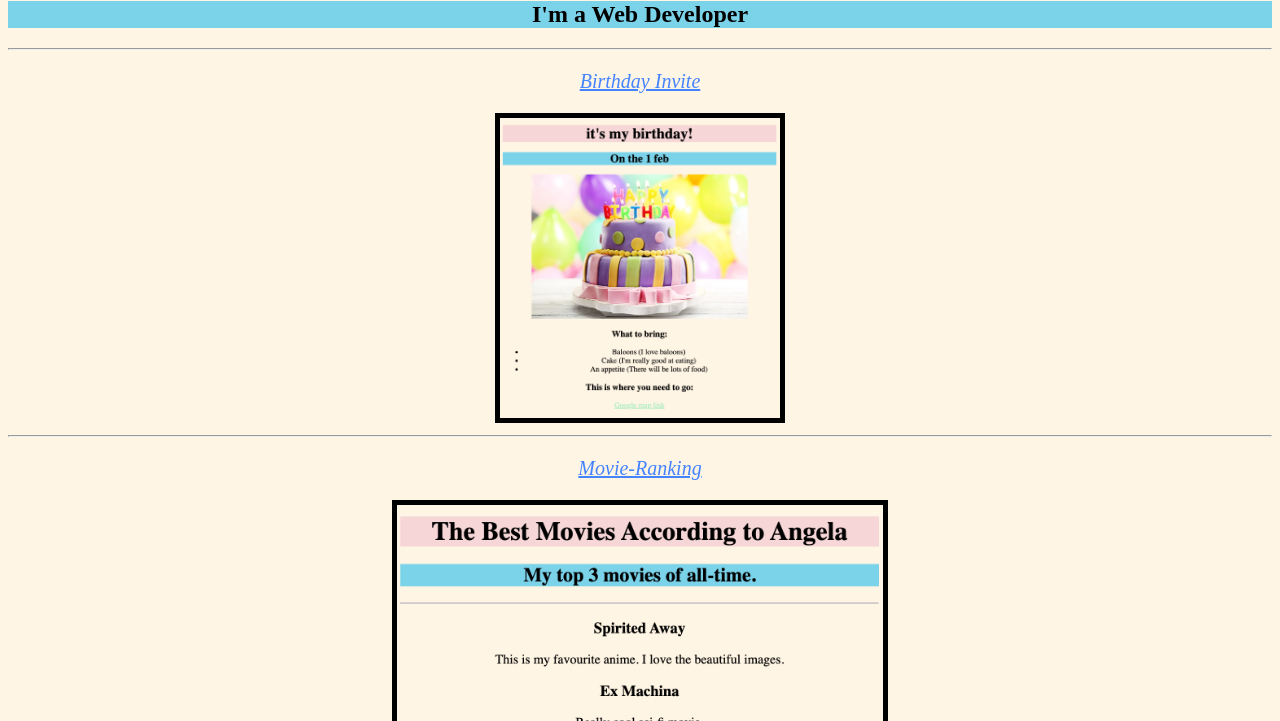
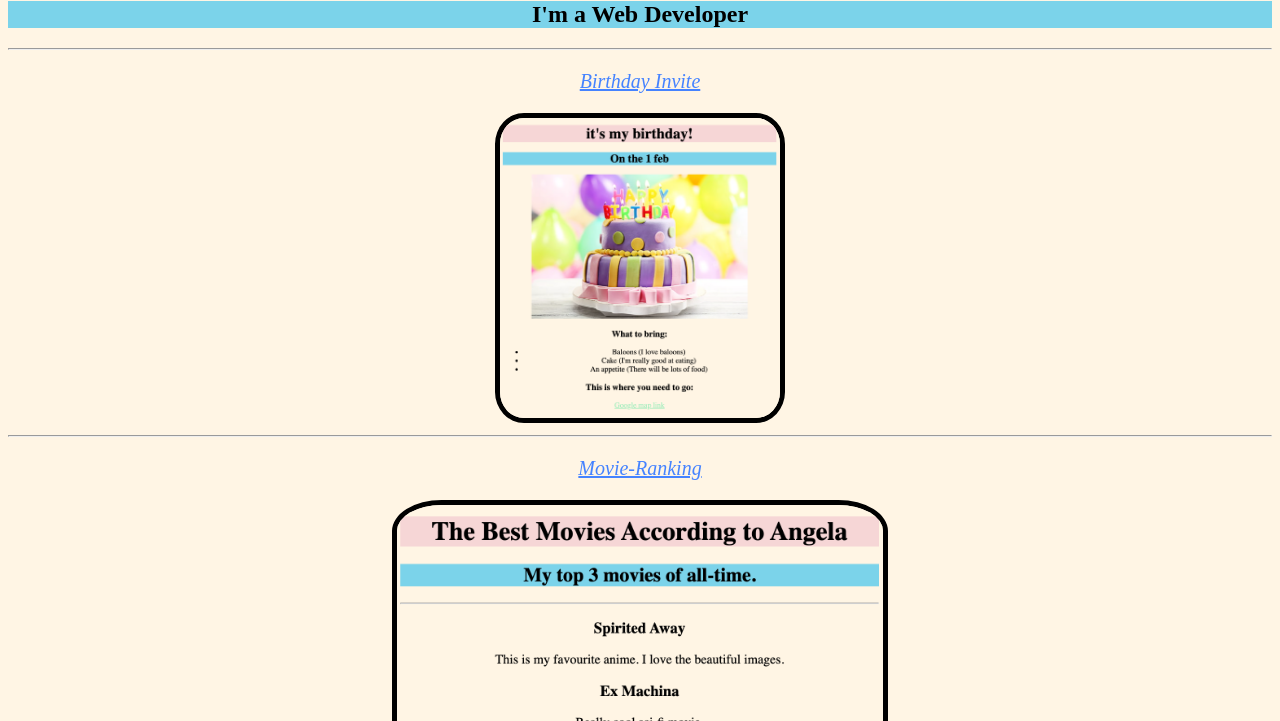
Before and after one commit to wb-dvlpr/port, a plain HTML site: page index.html in a window 1280 px wide. Shown: the part 79-800 px from the top of the page. Drawn offline with Linux system fonts and the light colour scheme.

Commit message:
Update style.css

```diff
--- a/style.css
+++ b/style.css
@@ -28,4 +28,5 @@ td, th {
   }
   img {
     border: 5px solid #000000;
+    border-radius:10%
   }
```
